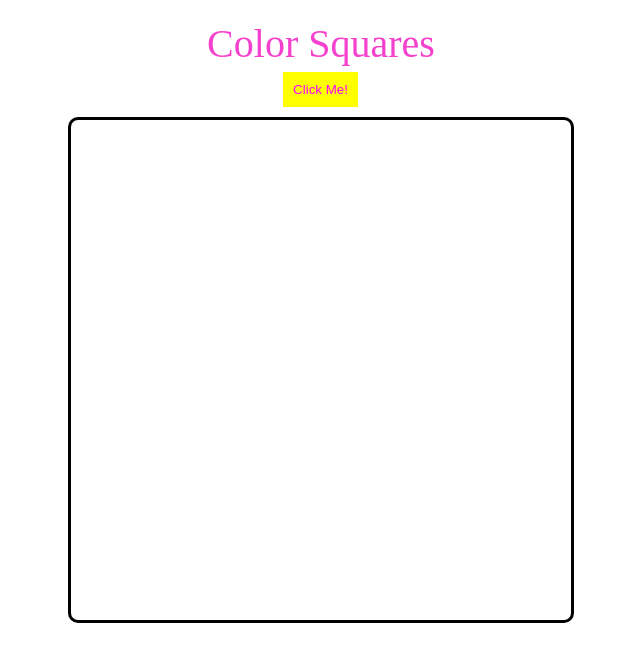
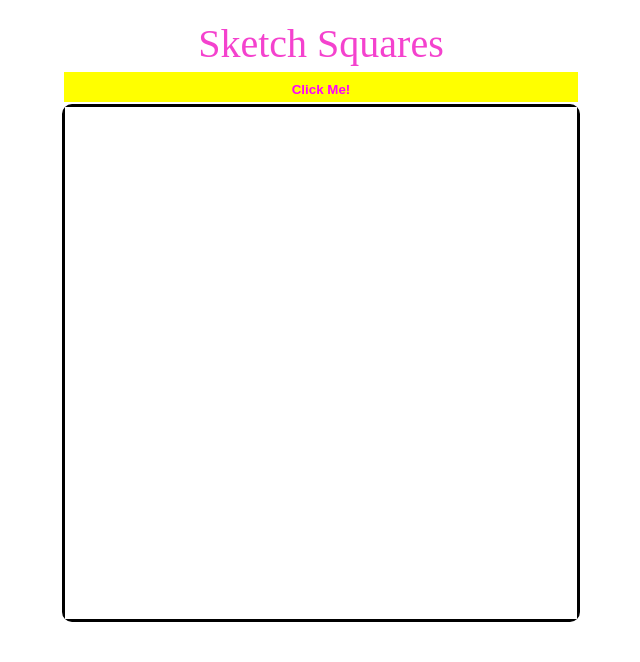
Before and after one commit to L-Klaus/color_tiles, a plain HTML site: page index.html in a window 1280 px wide. Shown: the whole page, without its empty margins (319-959 px from the left). Drawn offline with nearby package versions, Linux system fonts and the light colour scheme.

Commit message:
final sketchpad project

```diff
--- a/index.html
+++ b/index.html
@@ -2,8 +2,8 @@
 <html>
 <head>
 	<meta charset="utf-8">
-	<script type="text/javascript" src="jquery-1.8.3.js"></script>
-	<title>Color Squares</title>
+
+	<title>Sketch Squares</title>
 	<link rel="stylesheet" type="text/css" href="second.css">
 </head>
 <body>
@@ -11,18 +11,17 @@
 	<div id="container">
 
 		<div id="title">
-			<p>Color Squares</p>
+			<p>Sketch Squares</p>
 		</div>
 
-		<div><button id="change">Click Me!</button></div>
+		<div><button id="reset_button">Click Me!</button></div>
 
-		<div id="board">
+		<div class="table"></div>
 
 		</div>
 
-		</div>
+<script src="https://ajax.googleapis.com/ajax/libs/jquery/3.1.0/jquery.min.js"></script>
+<script src="second.js"></script>
 
 </body>
-
-<script type="text/javascript" src="second.js"></script>
 </html>
--- a/second.css
+++ b/second.css
@@ -9,22 +9,51 @@ p  {
 }
 
 button {
-	margin:0 0 10px 47%;
+	margin: 10px auto 10px auto;
 	padding: 10px;
 	border: 0;
-
 }
 
-#board {
+.table {
 	border: 3px solid black;
-	height: 500px;
-	width: 500px;
+	background-color: black;
+	height: 512px;
+	width: 512px;
+	border-spacing: 0;
+	padding: 0;
 	border-radius: 10px;
-	margin-left: auto;
-	margin-right: auto;
+	margin:0 auto;
 }
 
-button, #change {
+button {
+	display: block;
 	color: magenta;
 	background-color: yellow;
+	margin: 2px auto;
+ 	width: 514px;
+  	height: 30px;
+  	font-weight: bold;
 }
+
+.cell {
+	float: left;
+	width: 5.5px;
+	height: 5.5px;
+	background-color: none;
+}
+
+.default {
+	background-color: white;
+}
+
+.highlighted {
+	background-color: #aaa;
+}
+	/*display: table-cell;
+	vertical-align: middle;
+	text-align: center;
+
+	height: 10px;
+	width: 10px;
+	background-color: blue;
+	padding: 5px;*/
--- a/second.js
+++ b/second.js
@@ -1,14 +1,62 @@
-/*document.getElementById('change').onclick = function() {myFunction()};
+// After page load, run sketchpad and bind redraw to button
+$(document).ready(function(){
+  drawSketchpad(16)
 
-function myFunction() {
+  $("#reset_button").on("click", reDrawSketchpad);
+});
 
-alert('Hello');
-}*/
+// Creates grid of div 'cells' to fill 512px square sketchpad div
+// 1. Argument is number of cells on one side of the square, so
+// we square (x^2) it and generate that many cells in the forloop
+// 2. row_size calculates px per cell to fill the sketchpad, then is
+// passed to jQuery for correctly sizing newly created divs
+// 3. mouseenter is bound to cells and calls hoverColor to handle event
+function drawSketchpad(row_count) {
+  for(i = 0; i < Math.pow(row_count, 2); i++) {
+    $('.table').append('<div class="cell default"></div>');
+  };
+  var row_size = Math.floor((512 / row_count)*1000) / 1000 + "px";
+
+  $('.cell').height(row_size).width(row_size);
+  $('.cell').mouseenter(function() {
+    hoverColor(this);
+  });
+};
 
 
-$(document).ready(function(){
-$("#change").click(function() {
-	alert('Handler for .click() called.');
+// Re-creates grid by asking for new size, validating input, then
+// clearing out old cells, then running draw function
+function reDrawSketchpad() {
+  var rows = prompt("Please enter how many pixels to draw per side:");
+  while (isNaN(rows) || rows < 16 || rows > 128) {
+    rows = prompt("Please enter a number between 16 and 128")
+  }
 
-});
-});
+  $('.cell').remove();
+  drawSketchpad(rows)
+}
+
+// Event handler for when a cell is hovered on by mouse.
+// First hover generates random color, subsequent hovers increase darkness
+function hoverColor(linkObj) {
+  var hoverCell = linkObj;
+  if(hoverCell.classList.contains("default")) {
+    $(hoverCell).removeClass('default').addClass('highlighted').css('background-color', randomRGB());
+  } else {
+    var currentOpacity = parseFloat($(hoverCell).css('opacity'));
+    if (currentOpacity != 0) {
+      currentOpacity -= 0.1;
+      $(hoverCell).css('opacity', currentOpacity);
+    };
+  };
+
+
+};
+
+// Generates CSS RGB assignment string in form rgb(#, #, #)
+// with each # being a randomly generated number from 0 to 255
+function randomRGB() {
+  var rgbString = "'rgb(";
+  rgbString += Math.floor(Math.random() * (256)) + ", " +  Math.floor(Math.random() * (256)) + ", " + Math.floor(Math.random() * (256)) + ")'";
+  return rgbString;
+}
```
